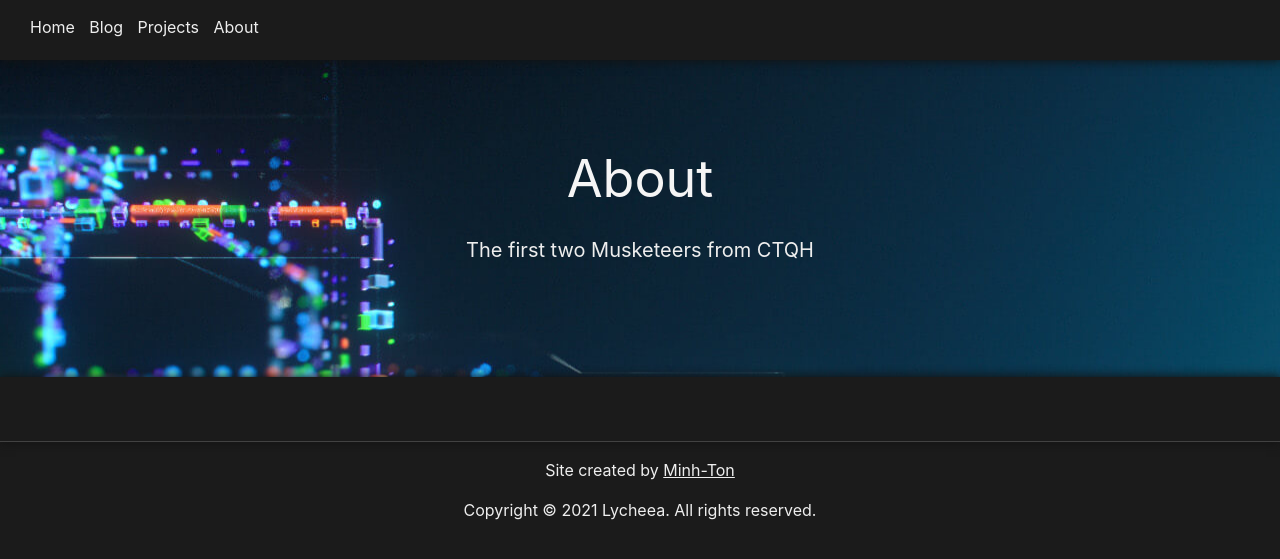
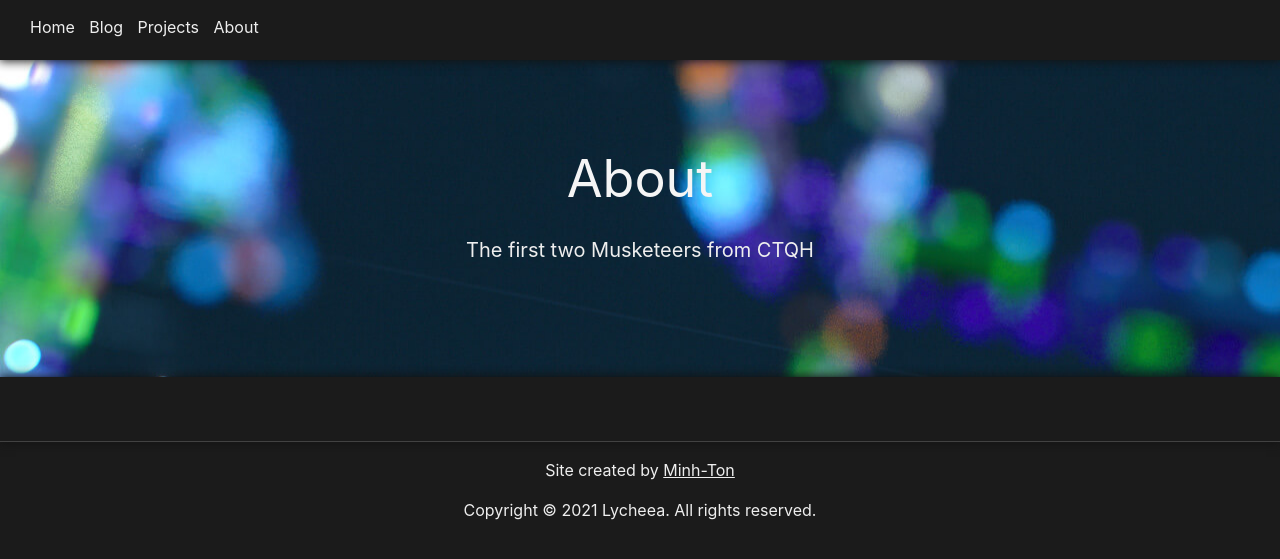
Before and after one commit to lycheea/lycheea.github.io, a Jekyll site: the page built from about/about.md, in a window 1280 px wide. Shown: the top 559 px of the page. Built offline with Jekyll 4.4.1, drawn with Linux system fonts in a browser that asks for light colours.

Commit message:
Update default banner

```diff
--- a/_layouts/default.html
+++ b/_layouts/default.html
@@ -22,7 +22,7 @@
     }
 
     .page-header {
-      background-image: url('{{ page.image | default: "/assets/img/banner_bg/18.jpg" }}');
+      background-image: url('{{ page.image | default: "/assets/img/banner_bg/4.jpg" }}');
     }
     </style>
 
```
